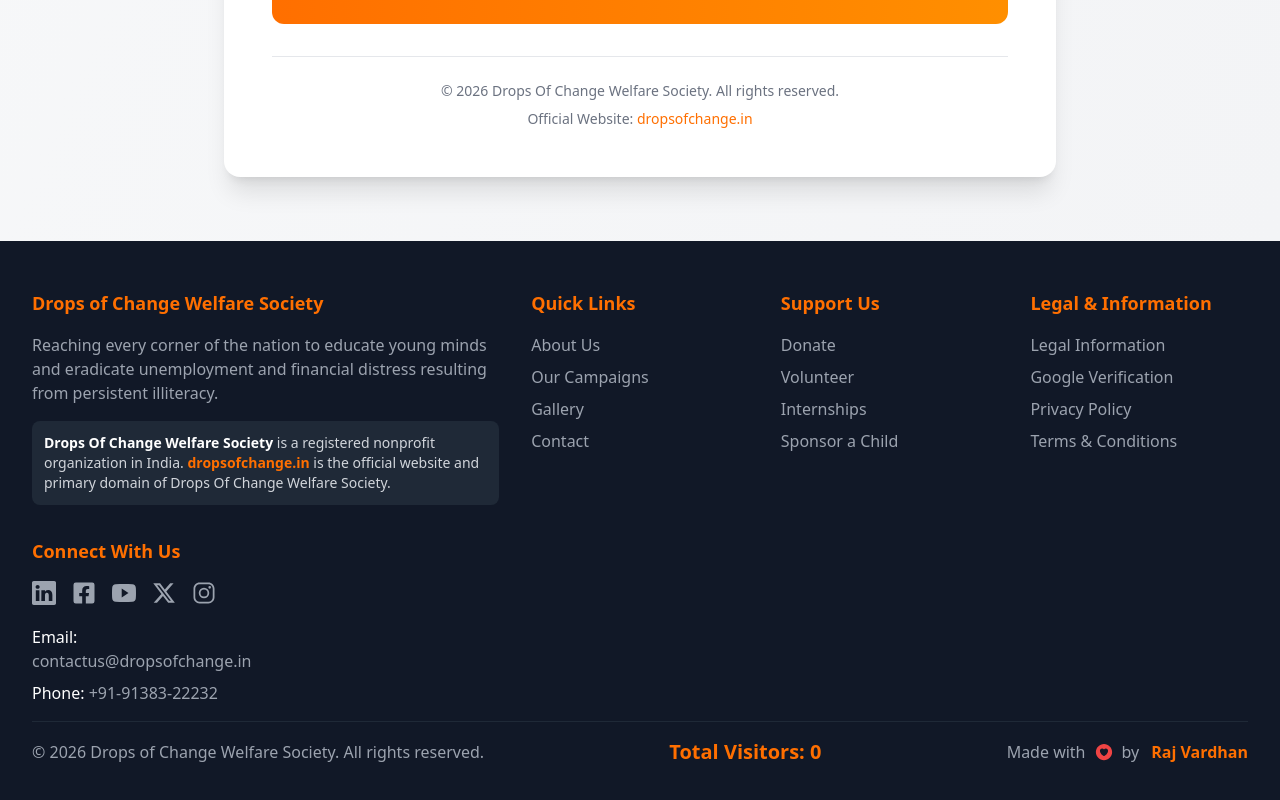
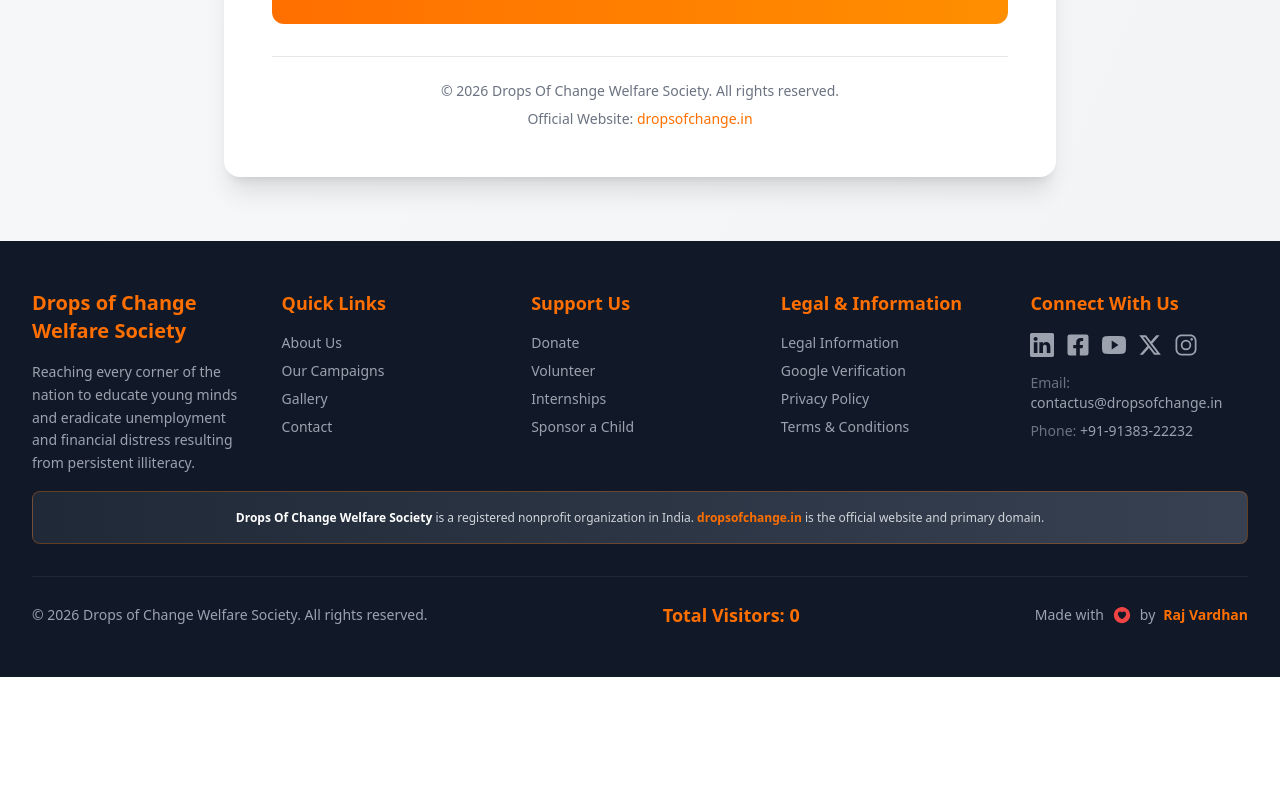
Before and after one commit to ravardh/DOC, a React (Vite) app in the folder client/: page /privacy-policy in a window 1280 px wide. Shown: the part 2864-3664 px from the top of the page. After the commit the page ends 3541 px from the top, so only its background shows below. Built offline with nearby package versions, Linux system fonts and the light colour scheme; no server answers.

Commit message:
Update footer styles and content; adjust home section height and animations; revise children's privacy age in privacy policy

```diff
--- a/client/src/components/Footer.jsx
+++ b/client/src/components/Footer.jsx
@@ -31,7 +31,7 @@
   const handleWhatsAppClick = () => {
     const phoneNumber = "919138322232";
     const message = encodeURIComponent(
-      "Hello Drops of Change!\nI'm interested in learning more about your wonderful initiatives and how I can contribute to making a positive impact in children's lives. Could you please share more information about your programs?\nThank you for the amazing work you do!"
+      "Hello Drops of Change!\nI'm interested in learning more about your wonderful initiatives and how I can contribute to making a positive impact in children's lives. Could you please share more information about your programs?\nThank you for the amazing work you do!",
     );
     const whatsappUrl = `https://wa.me/${phoneNumber}?text=${message}`;
     window.open(whatsappUrl, "_blank");
@@ -42,22 +42,17 @@
       <footer className="bg-gray-900 text-white">
         <div className="max-w-7xl mx-auto px-4 sm:px-6 lg:px-8 py-12">
           <div className="grid grid-cols-1 md:grid-cols-2 lg:grid-cols-5 gap-8">
-            {/* Organization Info - spans 2 columns on large screens */}
-            <div className="lg:col-span-2">
+            {/* Organization Info */}
+            <div className="md:col-span-2 lg:col-span-1">
               <div className="flex items-center mb-4">
-                <span className="text-lg font-bold text-[#FF6F00]">
+                <span className="text-xl font-bold text-[#FF6F00]">
                   Drops of Change Welfare Society
                 </span>
               </div>
-              <p className="text-gray-400 mb-4">
+              <p className="text-gray-400 mb-4 text-sm leading-relaxed">
                 Reaching every corner of the nation to educate young minds and
                 eradicate unemployment and financial distress resulting from
                 persistent illiteracy.
-              </p>
-              <p className="text-sm text-gray-300 bg-gray-800 p-3 rounded-lg">
-                <strong className="text-white">Drops Of Change Welfare Society</strong> is a registered
-                nonprofit organization in India. <strong className="text-[#FF6F00]">dropsofchange.in</strong> is
-                the official website and primary domain of Drops Of Change Welfare Society.
               </p>
             </div>
 
@@ -66,43 +61,52 @@
               <h3 className="text-lg font-semibold mb-4 text-[#FF6F00]">
                 Quick Links
               </h3>
-              <ul className="space-y-2">
+              <ul className="space-y-2 text-sm">
                 <li>
-                  <Link to="/about" className="text-gray-400 hover:text-white">
+                  <Link
+                    to="/about"
+                    className="text-gray-400 hover:text-[#FF6F00] transition-colors"
+                  >
                     About Us
                   </Link>
                 </li>
                 <li>
                   <Link
                     to="/campaigns"
-                    className="text-gray-400 hover:text-white"
+                    className="text-gray-400 hover:text-[#FF6F00] transition-colors"
                   >
                     Our Campaigns
                   </Link>
                 </li>
                 <li>
-                  <Link to="/gallery" className="text-gray-400 hover:text-white">
+                  <Link
+                    to="/gallery"
+                    className="text-gray-400 hover:text-[#FF6F00] transition-colors"
+                  >
                     Gallery
                   </Link>
                 </li>
                 <li>
-                  <Link to="/contact" className="text-gray-400 hover:text-white">
+                  <Link
+                    to="/contact"
+                    className="text-gray-400 hover:text-[#FF6F00] transition-colors"
+                  >
                     Contact
                   </Link>
                 </li>
               </ul>
             </div>
 
-            {/* Support Us */}
+            {/* Support Us & Legal Combined */}
             <div>
               <h3 className="text-lg font-semibold mb-4 text-[#FF6F00]">
                 Support Us
               </h3>
-              <ul className="space-y-2">
+              <ul className="space-y-2 text-sm">
                 <li>
                   <Link
                     to="/support/donate"
-                    className="text-gray-400 hover:text-white"
+                    className="text-gray-400 hover:text-[#FF6F00] transition-colors"
                   >
                     Donate
                   </Link>
@@ -110,7 +114,7 @@
                 <li>
                   <Link
                     to="/support/volunteer"
-                    className="text-gray-400 hover:text-white"
+                    className="text-gray-400 hover:text-[#FF6F00] transition-colors"
                   >
                     Volunteer
                   </Link>
@@ -118,13 +122,16 @@
                 <li>
                   <Link
                     to="/support/internship"
-                    className="text-gray-400 hover:text-white"
+                    className="text-gray-400 hover:text-[#FF6F00] transition-colors"
                   >
                     Internships
                   </Link>
                 </li>
                 <li>
-                  <Link to="/support" className="text-gray-400 hover:text-white">
+                  <Link
+                    to="/support"
+                    className="text-gray-400 hover:text-[#FF6F00] transition-colors"
+                  >
                     Sponsor a Child
                   </Link>
                 </li>
@@ -136,11 +143,11 @@
               <h3 className="text-lg font-semibold mb-4 text-[#FF6F00]">
                 Legal & Information
               </h3>
-              <ul className="space-y-2">
+              <ul className="space-y-2 text-sm">
                 <li>
                   <Link
                     to="/legal-information"
-                    className="text-gray-400 hover:text-white"
+                    className="text-gray-400 hover:text-[#FF6F00] transition-colors"
                   >
                     Legal Information
                   </Link>
@@ -148,7 +155,7 @@
                 <li>
                   <Link
                     to="/google-verification"
-                    className="text-gray-400 hover:text-white"
+                    className="text-gray-400 hover:text-[#FF6F00] transition-colors"
                   >
                     Google Verification
                   </Link>
@@ -156,7 +163,7 @@
                 <li>
                   <Link
                     to="/privacy-policy"
-                    className="text-gray-400 hover:text-white"
+                    className="text-gray-400 hover:text-[#FF6F00] transition-colors"
                   >
                     Privacy Policy
                   </Link>
@@ -164,7 +171,7 @@
                 <li>
                   <Link
                     to="/terms-conditions"
-                    className="text-gray-400 hover:text-white"
+                    className="text-gray-400 hover:text-[#FF6F00] transition-colors"
                   >
                     Terms & Conditions
                   </Link>
@@ -177,12 +184,12 @@
               <h3 className="text-lg font-semibold mb-4 text-[#FF6F00]">
                 Connect With Us
               </h3>
-              <div className="flex space-x-4">
+              <div className="flex flex-wrap gap-3 mb-4">
                 <a
                   href="https://www.linkedin.com/company/drops-of-change-welfare-society/"
                   target="_blank"
                   rel="noopener noreferrer"
-                  className="text-gray-400 hover:text-white"
+                  className="text-gray-400 hover:text-[#FF6F00] transition-colors"
                 >
                   <LinkedIn className="h-6 w-6" />
                 </a>
@@ -190,7 +197,7 @@
                   href="https://www.facebook.com/dropsofchange"
                   target="_blank"
                   rel="noopener noreferrer"
-                  className="text-gray-400 hover:text-white"
+                  className="text-gray-400 hover:text-[#FF6F00] transition-colors"
                 >
                   <Facebook className="h-6 w-6" />
                 </a>
@@ -198,7 +205,7 @@
                   href="https://www.youtube.com/@dropsofchange1242"
                   target="_blank"
                   rel="noopener noreferrer"
-                  className="text-gray-400 hover:text-white"
+                  className="text-gray-400 hover:text-[#FF6F00] transition-colors"
                 >
                   <Youtube className="h-6 w-6" />
                 </a>
@@ -206,7 +213,7 @@
                   href="http://x.com/Dropsofchange"
                   target="_blank"
                   rel="noopener noreferrer"
-                  className="text-gray-400 hover:text-white"
+                  className="text-gray-400 hover:text-[#FF6F00] transition-colors"
                 >
                   <Twitter className="h-6 w-6" />
                 </a>
@@ -214,49 +221,62 @@
                   href="https://www.instagram.com/dropsofchange"
                   target="_blank"
                   rel="noopener noreferrer"
-                  className="text-gray-400 hover:text-white"
+                  className="text-gray-400 hover:text-[#FF6F00] transition-colors"
                 >
                   <Insta className="h-6 w-6" />
                 </a>
               </div>
-              <div className="mt-5">
-                Email:{" "}
+              <div className="space-y-2 text-sm">
+                <div>
+                  <span className="text-gray-500">Email:</span>{" "}
                   <a
                     href="mailto:contactus@dropsofchange.in"
-                  className="text-gray-400 hover:text-white"
+                    className="text-gray-400 hover:text-[#FF6F00] transition-colors"
                   >
                     contactus@dropsofchange.in
                   </a>
                 </div>
-              <div className="mt-2">
-                Phone:{" "}
+                <div>
+                  <span className="text-gray-500">Phone:</span>{" "}
                   <a
                     href="tel:+919138322232"
-                  className="text-gray-400 hover:text-white"
+                    className="text-gray-400 hover:text-[#FF6F00] transition-colors"
                   >
                     +91-91383-22232
                   </a>
                 </div>
               </div>
             </div>
+          </div>
+
+          <div className="bg-gradient-to-r from-gray-800 to-gray-700 p-4 text-center rounded-lg border border-[#FF6F00] border-opacity-30">
+            <p className="text-xs text-gray-300 leading-relaxed">
+              <strong className="text-white">
+                Drops Of Change Welfare Society
+              </strong>{" "}
+              is a registered nonprofit organization in India.{" "}
+              <strong className="text-[#FF6F00]">dropsofchange.in</strong> is
+              the official website and primary domain.
+            </p>
+          </div>
 
           {/* Footer Bottom Section */}
-          <div className="border-t border-gray-800 mt-4 pt-4">
-            <div className="flex flex-col sm:flex-row justify-between items-center gap-3">
-              <p className="text-gray-400 text-sm sm:text-base text-center sm:text-left">
-                © {new Date().getFullYear()} Drops of Change Welfare Society. All rights reserved.
+          <div className="border-t border-gray-800 mt-8 pt-6">
+            <div className="flex flex-col sm:flex-row justify-between items-center gap-4">
+              <p className="text-gray-400 text-sm text-center sm:text-left">
+                © {new Date().getFullYear()} Drops of Change Welfare Society.
+                All rights reserved.
               </p>
-              <span className="text-lg sm:text-xl font-bold text-[#FF6F00] order-first sm:order-none">
+              <span className="text-lg font-bold text-[#FF6F00]">
                 Total Visitors: {visitorCount.toLocaleString()}
               </span>
-              <p className="text-gray-400 flex gap-2 items-center text-sm sm:text-base">
-                Made with{" "}
-                <Heart className="fill-red-500 h-5 w-5" /> by
+              <p className="text-gray-400 flex gap-2 items-center text-sm">
+                Made with <Heart className="fill-red-500 h-5 w-5" /> by
                 <a
                   href="https://www.linkedin.com/in/ravardh"
                   target="_blank"
                   rel="noopener noreferrer"
-                  className="text-[#FF6F00] font-bold hover:underline ml-1"
+                  className="text-[#FF6F00] font-bold hover:underline"
                 >
                   Raj Vardhan
                 </a>
--- a/client/src/pages/Home.jsx
+++ b/client/src/pages/Home.jsx
@@ -15,18 +15,21 @@
       <div className="flex flex-col min-h-screen">
         {/* Hero Section */}
         <section
-          className="relative h-[600px] bg-cover bg-center"
+          className="relative h-[700px] bg-cover bg-center"
           style={{
             backgroundImage: `linear-gradient(rgba(0, 0, 0, 0.5), rgba(0, 0, 0, 0.5)), url(${hero})`,
           }}
         >
           <div className="absolute inset-0 flex items-center justify-center">
-            <div className="text-center text-white px-4">
+            <div className="text-center text-white px-4 max-w-5xl">
+              {/* Glass Effect Box with Organization Name */}
+
+
               <motion.h1
                 className="text-4xl md:text-6xl font-bold mb-6"
                 initial={{ opacity: 0, y: 20 }}
                 animate={{ opacity: 1, y: 0 }}
-                transition={{ duration: 0.8 }}
+                transition={{ duration: 0.8, delay: 0.2 }}
               >
                 Education is a Fundamental Right
               </motion.h1>
@@ -34,15 +37,15 @@
                 className="text-xl md:text-2xl mb-8"
                 initial={{ opacity: 0, y: 20 }}
                 animate={{ opacity: 1, y: 0 }}
-                transition={{ duration: 0.8, delay: 0.2 }}
+                transition={{ duration: 0.8, delay: 0.4 }}
               >
                 Join us in making quality education accessible to every child
               </motion.p>
               <motion.button
-                className="bg-[#FF6F00] text-white px-8 py-3 rounded-full text-lg font-semibold hover:bg-[#FF8F00] transition duration-300"
+                className="bg-[#FF6F00] text-white px-8 py-3 rounded-full text-lg font-semibold hover:bg-[#FF8F00] transition duration-300 shadow-lg"
                 initial={{ opacity: 0, y: 20 }}
                 animate={{ opacity: 1, y: 0 }}
-                transition={{ duration: 0.8, delay: 0.4 }}
+                transition={{ duration: 0.8, delay: 0.6 }}
                 onClick={() => navigate("/support/donate")}
               >
                 Sponsor A Child
@@ -57,46 +60,6 @@
           </div>
         </section>
 
-        {/* Official Organization Statement - High Priority for Google Verification */}
-        <section className="py-16 bg-gradient-to-r from-[#FF6F00] to-[#FF8F00]">
-          <div className="max-w-6xl mx-auto px-4 sm:px-6 lg:px-8">
-            <motion.div
-              initial={{ opacity: 0, y: 20 }}
-              whileInView={{ opacity: 1, y: 0 }}
-              transition={{ duration: 0.8 }}
-              viewport={{ once: true }}
-              className="text-center text-white"
-            >
-              <h2 className="text-4xl md:text-5xl font-bold mb-6">
-                Drops Of Change Welfare Society
-              </h2>
-              <div className="bg-white bg-opacity-20 backdrop-blur-sm rounded-2xl p-8 md:p-12">
-                <p className="text-xl md:text-2xl leading-relaxed mb-4">
-                  <strong className="text-white">Drops Of Change Welfare Society</strong> is a
-                  registered nonprofit organization in India.
-                </p>
-                <p className="text-lg md:text-xl leading-relaxed">
-                  <strong className="underline">dropsofchange.in</strong> is the official website
-                  and primary domain of Drops Of Change Welfare Society.
-                </p>
-                <div className="mt-8 flex flex-col sm:flex-row gap-4 justify-center">
-                  <Link
-                    to="/google-verification"
-                    className="bg-white text-[#FF6F00] px-6 py-3 rounded-full font-semibold hover:bg-gray-100 transition duration-300"
-                  >
-                    Google Verification Page
-                  </Link>
-                  <Link
-                    to="/legal-information"
-                    className="bg-transparent border-2 border-white text-white px-6 py-3 rounded-full font-semibold hover:bg-white hover:text-[#FF6F00] transition duration-300"
-                  >
-                    Legal Information
-                  </Link>
-                </div>
-              </div>
-            </motion.div>
-          </div>
-        </section>
 
         {/* Initiatives Section */}
         <section className="py-24 bg-gray-50">
--- a/client/src/pages/PrivacyPolicy.jsx
+++ b/client/src/pages/PrivacyPolicy.jsx
@@ -158,7 +158,7 @@
             <section>
               <h2 className="text-2xl font-bold text-gray-900 mb-4">Children's Privacy</h2>
               <p className="text-gray-700 leading-relaxed">
-                Our services are not directed to children under 13. We do not knowingly collect
+                Our services are not directed to children under 5. We do not knowingly collect
                 personal information from children. If you believe we have collected information
                 from a child, please contact us immediately.
               </p>
```
Lines whose indentation alone changed are shown as unchanged.
